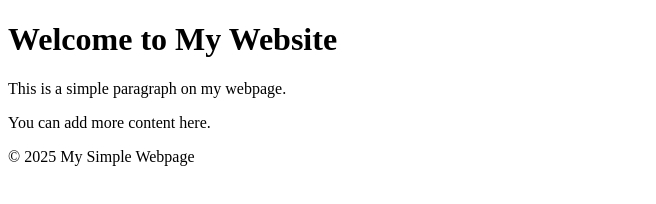
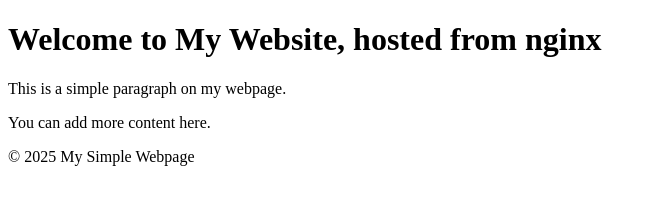
Before and after one commit to Tech-devops18/devops, a plain HTML site: page index.html in a window 1280 px wide. Shown: the whole page, without its empty margins (0-656 px from the left). Drawn offline with Linux system fonts and the light colour scheme.

Commit message:
Update index.html

```diff
--- a/index.html
+++ b/index.html
@@ -7,7 +7,7 @@
 </head>
 <body>
     <header>
-        <h1>Welcome to My Website</h1>
+        <h1>Welcome to My Website, hosted from nginx</h1>
     </header>
 
     <main>
```
